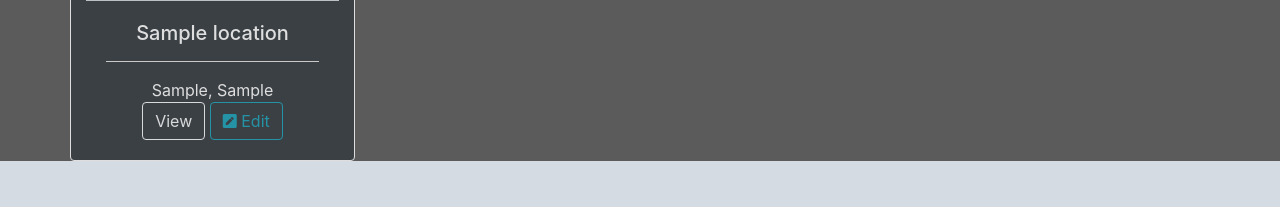
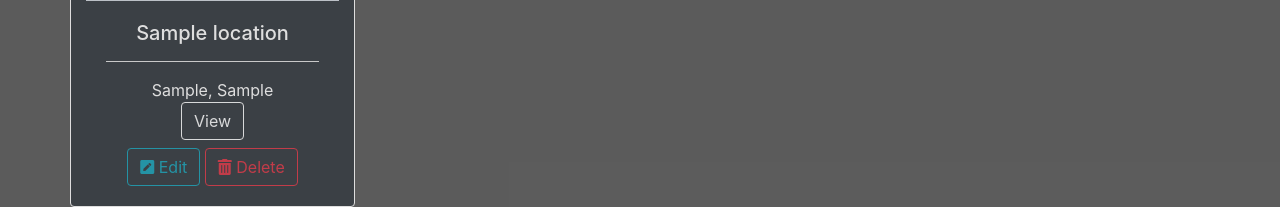
Before and after one commit to BobbyGifford/AncientArchitectureDjango, a Django app: page /locations/ in a window 1280 px wide. Shown: the part 855-1062 px from the top of the page. Before the commit the page ends 1016 px from the top, so only its background shows below. Run offline with Django 3.2, Linux system fonts and the light colour scheme; a user stored in the database is signed in; tables that the repository leaves empty hold one stand-in row (values such as "Sample post"); grey boxes marked "Sample" are stand-in pictures; some libraries are stand-ins or nearby versions.

Commit message:
locations delete added

```diff
--- a/locations/urls.py
+++ b/locations/urls.py
@@ -6,5 +6,6 @@ urlpatterns = [
     path('', views.index, name='locations'),
     path('<int:location_id>', views.location, name='location'),
     path('add_location', views.add_location, name='add_location'),
-    path('edit_location/<int:location_id>', views.edit_location, name='edit_location')
+    path('edit_location/<int:location_id>', views.edit_location, name='edit_location'),
+    path('delete_location/<int:location_id>', views.delete_location, name='delete_location')
 ]
--- a/locations/views.py
+++ b/locations/views.py
@@ -100,3 +100,8 @@
         return index(request)
 
     return render(request, 'locations/add_location.html', context)
+
+
+def delete_location(request, location_id):
+    Location.objects.filter(id=location_id).delete()
+    return index(request)
--- a/templates/locations/locations.html
+++ b/templates/locations/locations.html
@@ -1,4 +1,5 @@
 {% extends 'base.html' %}
+{% load static %}
 
 {% block content %}
     <div class="feature text-white">
@@ -34,8 +35,16 @@
                 <div class="row mt-1">
                     {% for location in locations %}
                         <div class="card bg-dark border-white col-md-3" style="opacity: .8">
-                            <img src="{{ location.main_image.url }}" class="card-img-top mt-1" alt="img_main"
-                                 style="max-height: 13vh">
+
+                            {# Check if main image exsists #}
+                            {% if location.main_image %}
+                                <img src="{{ location.main_image.url }}" class="card-img-top mt-1" alt="img_main"
+                                     style="max-height: 13vh">
+                            {% else %}
+                                <img style="max-height: 13vh" alt="main_img"
+                                     src={% static 'img/architectural-design1.jpg' %}>
+                            {% endif %}
+
                             <div class="card-body text-center">
                                 <h5 class="card-title">{{ location.title }}</h5>
                                 <div>
@@ -43,10 +52,17 @@
                                     {{ location.region }}, {{ location.country }}
                                 </div>
                                 <a href="{% url 'location' location.id %}" class="btn btn-outline-light">View</a>
+
                                 {% if location.profile.user == request.user %}
-                                    <a href="{% url 'edit_location' location.id %}" class="btn btn-outline-info"><i
+                                    <br>
+                                    <a href="{% url 'edit_location' location.id %}" class="btn btn-outline-info mt-2"><i
                                             class="fas fa-pen-square"></i> Edit</a>
+
+                                    <a href="{% url 'delete_location' location.id %}"
+                                       class="btn btn-outline-danger mt-2"><i
+                                            class="fas fa-trash-alt"></i> Delete</a>
                                 {% endif %}
+
                             </div>
 
                         </div>
```
